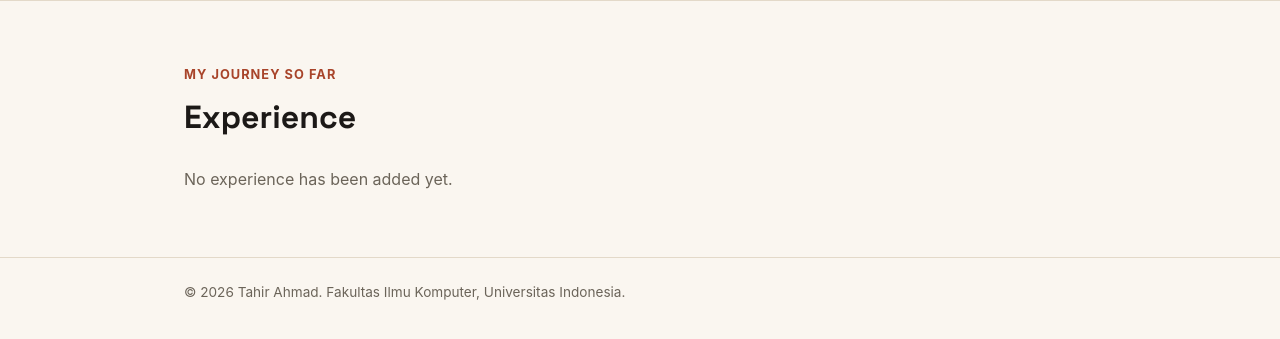
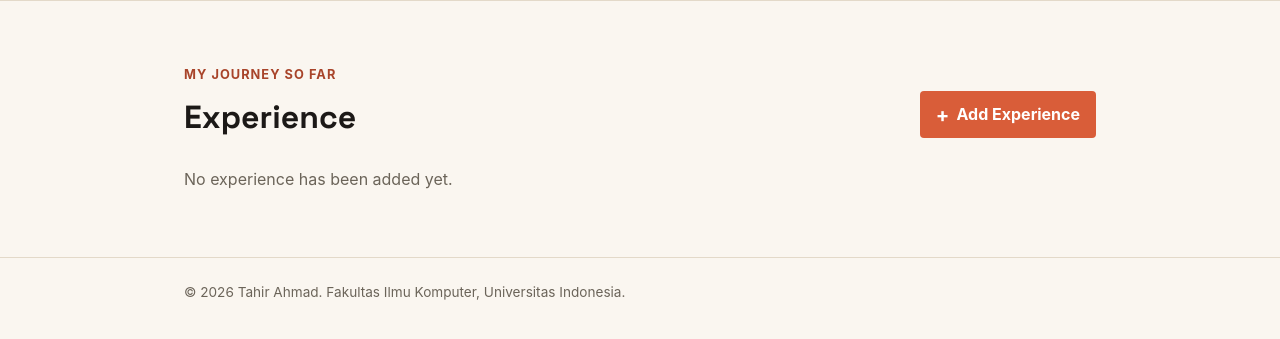
Before and after one commit to indo747/myportofolio, a Django app: page /experience/ in a window 1280 px wide. Shown: the part 74-413 px from the top of the page. Run offline with Django 5.2, Linux system fonts and the light colour scheme; data that the repository does not hold is empty.

Commit message:
Add experience form with create and update views

```diff
--- a/main/urls.py
+++ b/main/urls.py
@@ -2,11 +2,13 @@ from django.urls import path
 
 from main.views import (
     create_education,
+    create_experience,
     delete_education,
     get_education_json,
     show_education,
     show_experience,
     show_main,
+    update_experience,
 )
 
 app_name = "main"
@@ -14,6 +16,8 @@ app_name = "main"
 urlpatterns = [
     path("", show_main, name="show_main"),
     path("experience/", show_experience, name="show_experience"),
+    path("experience/add/", create_experience, name="create_experience"),
+    path("experience/<uuid:experience_id>/edit/", update_experience, name="update_experience"),
     path("education/", show_education, name="show_education"),
     path("education/add/", create_education, name="create_education"),
     path("education/<uuid:education_id>/delete/", delete_education, name="delete_education"),
--- a/main/views.py
+++ b/main/views.py
@@ -3,7 +3,7 @@ from django.core import serializers
 from django.http import HttpResponse
 from django.shortcuts import get_object_or_404, redirect, render
 
-from main.forms import EducationForm
+from main.forms import EducationForm, ExperienceForm
 from main.models import Education, Experience
 
 
@@ -82,3 +82,39 @@ def delete_education(request, education_id):
         messages.success(request, "Education entry deleted.")
 
     return redirect("main:show_education")
+
+
+def create_experience(request):
+    form = ExperienceForm(request.POST or None)
+
+    if request.method == "POST" and form.is_valid():
+        form.save()
+        messages.success(request, "New experience entry added.")
+        return redirect("main:show_experience")
+
+    context = {
+        "name": "Tahir Ahmad",
+        "form": form,
+        "heading": "Add Experience",
+        "submit_label": "Add Experience",
+    }
+    return render(request, "experience_form.html", context)
+
+
+def update_experience(request, experience_id):
+    experience = get_object_or_404(Experience, pk=experience_id)
+    # instance= turns the same form class into an edit form, prefilled and saving back onto that row
+    form = ExperienceForm(request.POST or None, instance=experience)
+
+    if request.method == "POST" and form.is_valid():
+        form.save()
+        messages.success(request, "Experience entry updated.")
+        return redirect("main:show_experience")
+
+    context = {
+        "name": "Tahir Ahmad",
+        "form": form,
+        "heading": "Edit Experience",
+        "submit_label": "Save changes",
+    }
+    return render(request, "experience_form.html", context)
--- a/static/css/style.css
+++ b/static/css/style.css
@@ -505,6 +505,9 @@ h1, .brand {
 
 /* pushes the delete button to the bottom so cards of different length line up */
 .card-actions {
+    display: flex;
+    flex-wrap: wrap;
+    gap: 0.5rem;
     margin-top: auto;
     padding-top: 1rem;
 }
--- a/templates/experience.html
+++ b/templates/experience.html
@@ -9,7 +9,13 @@
         <section class="experience-section" id="experience">
             <div class="container">
                 <p class="section-kicker">My journey so far</p>
-                <h1>Experience</h1>
+                <div class="section-header">
+                    <h1>Experience</h1>
+                    <a href="{% url 'main:create_experience' %}" class="button add-button">
+                        <span aria-hidden="true">+</span>
+                        Add Experience
+                    </a>
+                </div>
                 <div class="experience-grid">
                     {% for experience in experience_list %}
                         <article class="experience-card">
@@ -25,6 +31,9 @@
                             {% else %}
                                 <p class="experience-status">Completed</p>
                             {% endif %}
+                            <div class="card-actions">
+                                <a href="{% url 'main:update_experience' experience.id %}" class="button button-secondary">Edit</a>
+                            </div>
                         </article>
                     {% empty %}
                         <p class="empty-state">
```
Also changed, not shown: main/forms.py (+26 -2 lines), templates/experience_form.html (added, +30 -0 lines).
